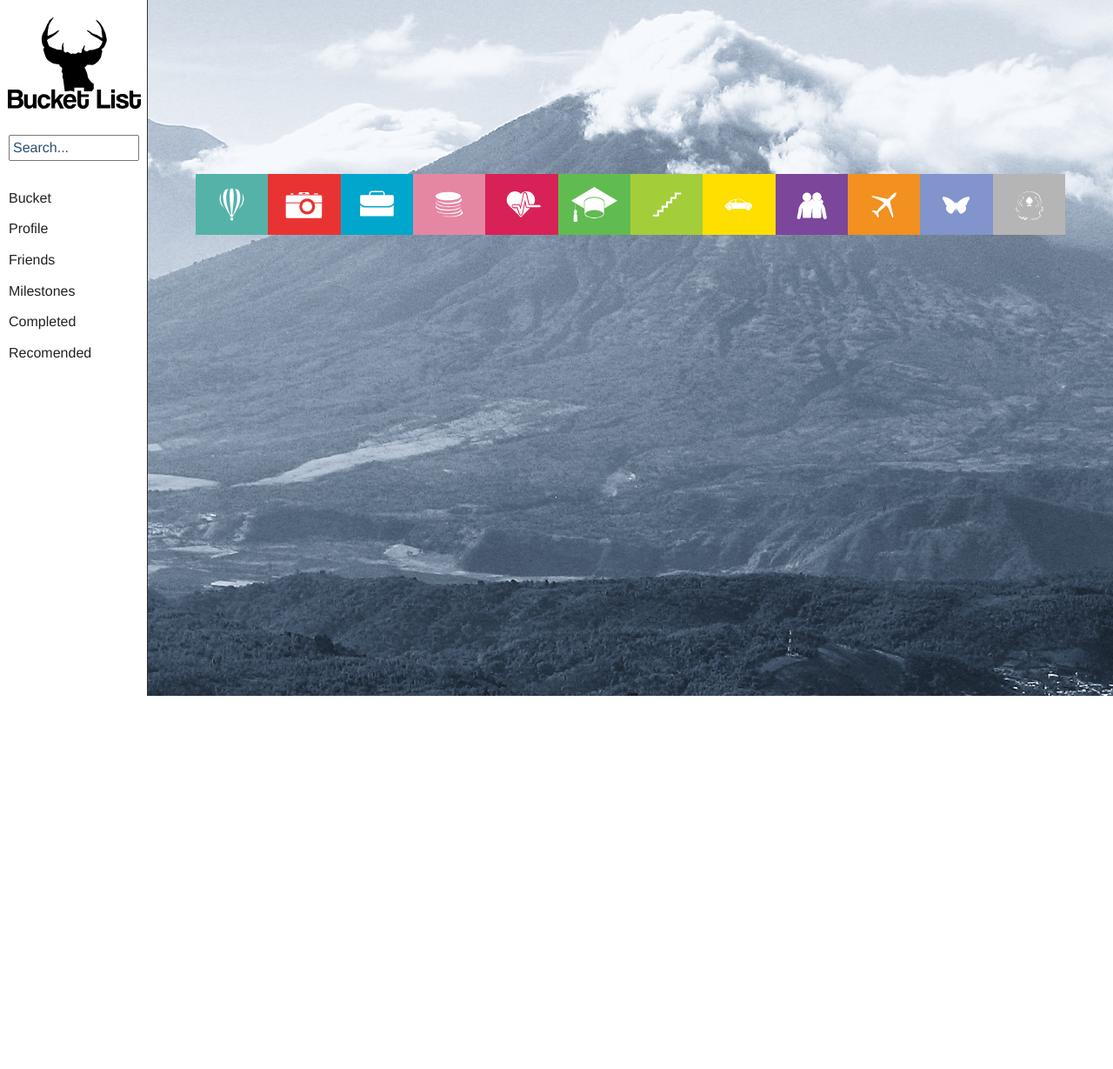
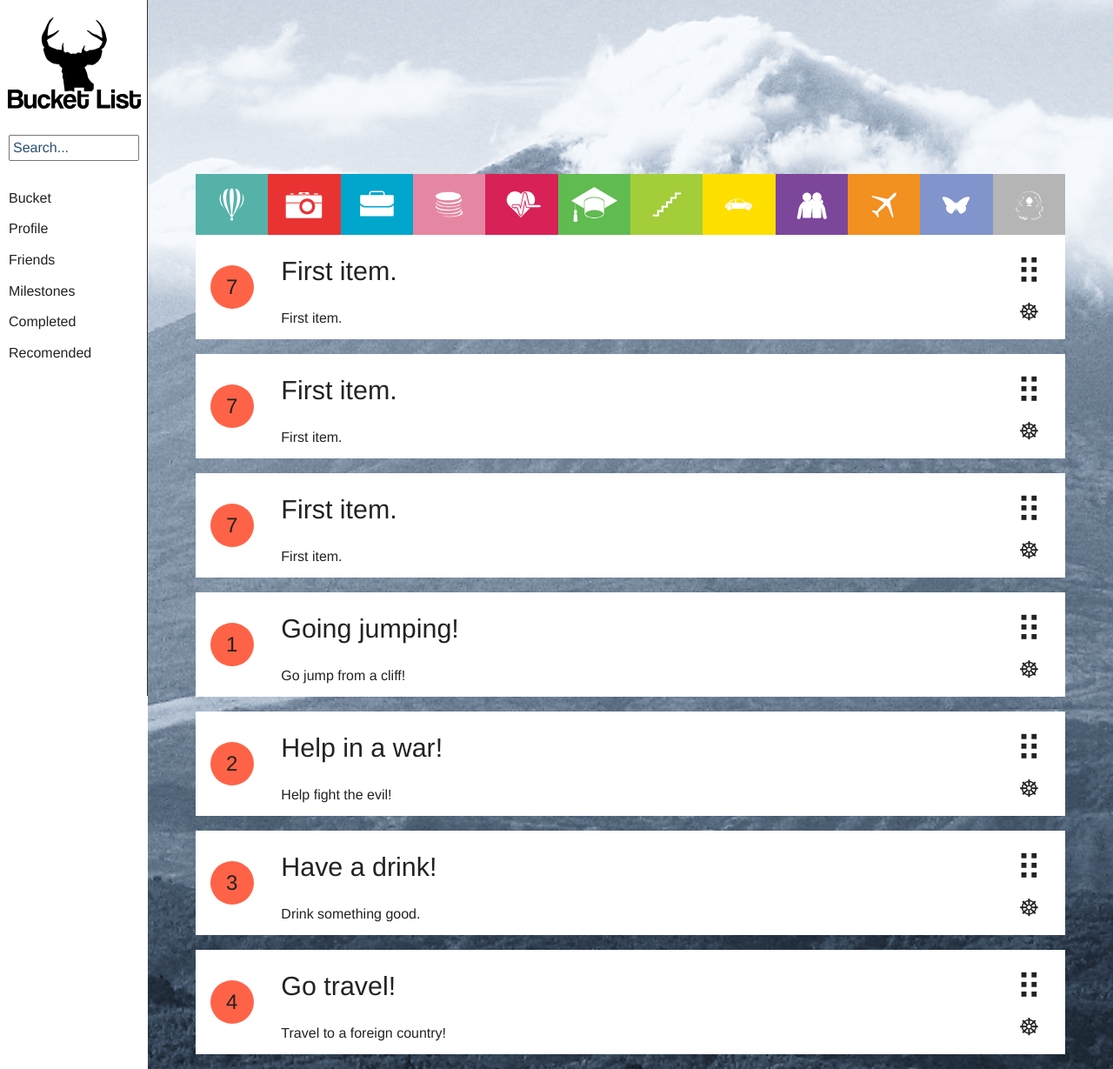
Before and after one commit to NinjaGrisen/buck, a PHP site: page / in a window 1280 px wide. Shown: the whole page at 87% size. Before the commit the page ends 800 px from the top, so only its background shows below. Run offline with PHP 8.4, Linux system fonts and the light colour scheme; style sheets or scripts are compiled from the project's sources.

Commit message:
Slut med mustache!
It'sa working!

```diff
--- a/index.php
+++ b/index.php
@@ -44,7 +44,7 @@ include("includes/head.php");
 
 			<div class="large-1 medium-1 small-2 columns bucket-index-container">
 				<div class="bucket-index">
-					{{Rank}}
+					<p>{{Rank}}</p>
 				</div>
 			</div>
 
@@ -62,7 +62,7 @@ include("includes/head.php");
 				</div>
 			</div>
 		</div>
-		</template>
+	</template>
 	</div>
 	<!--<div class="row">
 		<div class="large-12 medium-12 small-12  bucket-list-item">
--- a/js/ajax.js
+++ b/js/ajax.js
@@ -1,6 +1,6 @@
 $(document).ready(function(){
 	var buckets = $('.buckets'),
-		bucketListAppend = $('#bucket-item-template');
+		bucketListAppend = $('#bucket-item-template').html();
 
 
 
@@ -26,4 +26,8 @@ $(document).ready(function(){
 		}
 	});
 
+	buckets.delegate('.edit-list-item', 'click', function(){
+			$(this).parents('.bucket-list-item').toggleClass('expand-edit');
+		});
+
 });
--- a/js/main.js
+++ b/js/main.js
@@ -1,6 +1,6 @@
 $(document).ready(function(){
-		$('.icon').click(function(){
+		$('.icon').on('click', function(){
 			$(this).toggleClass("in-active");
+			console.log(12);
 		});
-
 	});
--- a/php/listitem.php
+++ b/php/listitem.php
@@ -11,6 +11,8 @@
 // `bucketlist`.`listitem`
 $listitem = array(
   array('ItemID' => '1','CategoryID' => '1','UserId' => '1','Title' => 'First item.','Desc' => 'First item.','Image' => '','Checked' => '0','Rank' => '7','Private' => '1'),
+  array('ItemID' => '1','CategoryID' => '1','UserId' => '1','Title' => 'First item.','Desc' => 'First item.','Image' => '','Checked' => '0','Rank' => '7','Private' => '1'),
+  array('ItemID' => '1','CategoryID' => '1','UserId' => '1','Title' => 'First item.','Desc' => 'First item.','Image' => '','Checked' => '0','Rank' => '7','Private' => '1'),
   array('ItemID' => '2','CategoryID' => '2','UserId' => '1','Title' => 'Going jumping!','Desc' => 'Go jump from a cliff!','Image' => '','Checked' => '1','Rank' => '1','Private' => '1'),
   array('ItemID' => '3','CategoryID' => '3','UserId' => '1','Title' => 'Help in a war!','Desc' => 'Help fight the evil!','Image' => '','Checked' => '0','Rank' => '2','Private' => '1'),
   array('ItemID' => '4','CategoryID' => '3','UserId' => '1','Title' => 'Have a drink!','Desc' => 'Drink something good.','Image' => '','Checked' => '1','Rank' => '3','Private' => '1'),
--- a/style/main.less
+++ b/style/main.less
@@ -265,10 +265,12 @@
       height: 50px;
       border-radius: 50%;
       background: tomato;
-      line-height: 50px;
       margin: 35px auto 0 auto;
-      text-align: center;
-      font-size: 1.5em;
+      p{
+        text-align: center;
+        font-size: 1.5em;
+        line-height: 50px;
+      }
    }
 }
 .bucket-text-container{
@@ -287,12 +289,18 @@
    .drag-drop{
       font-size: 2.5em;
       text-align: center;
+      cursor: pointer;
    }
    .edit-list-item{
       text-align: center;
       font-size: 1.7em;
+      cursor: pointer;
       line-height: 10px;
    }
+}
+.expand-edit{
+  height: 300px;
+  background: tomato;
 }
 
 
```
